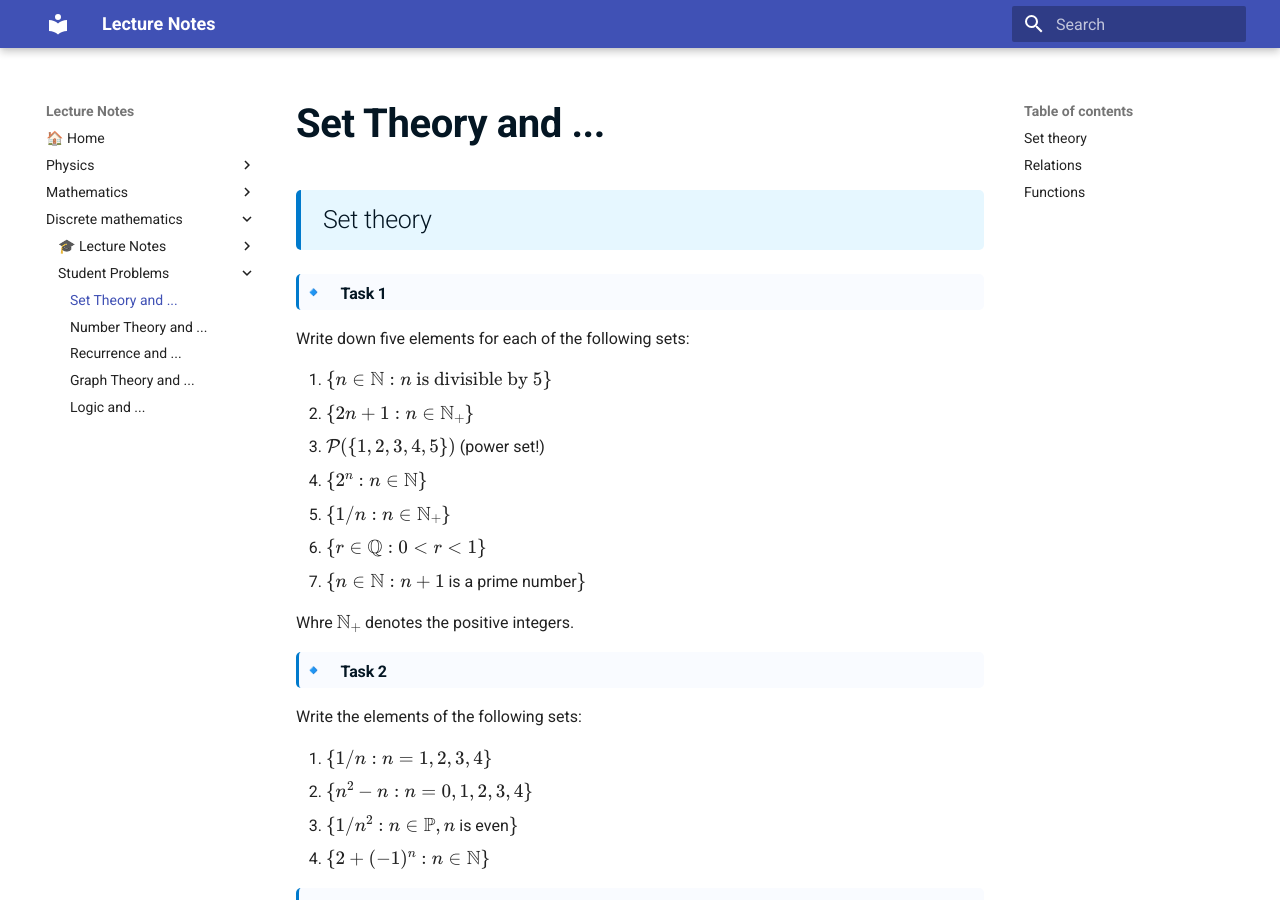
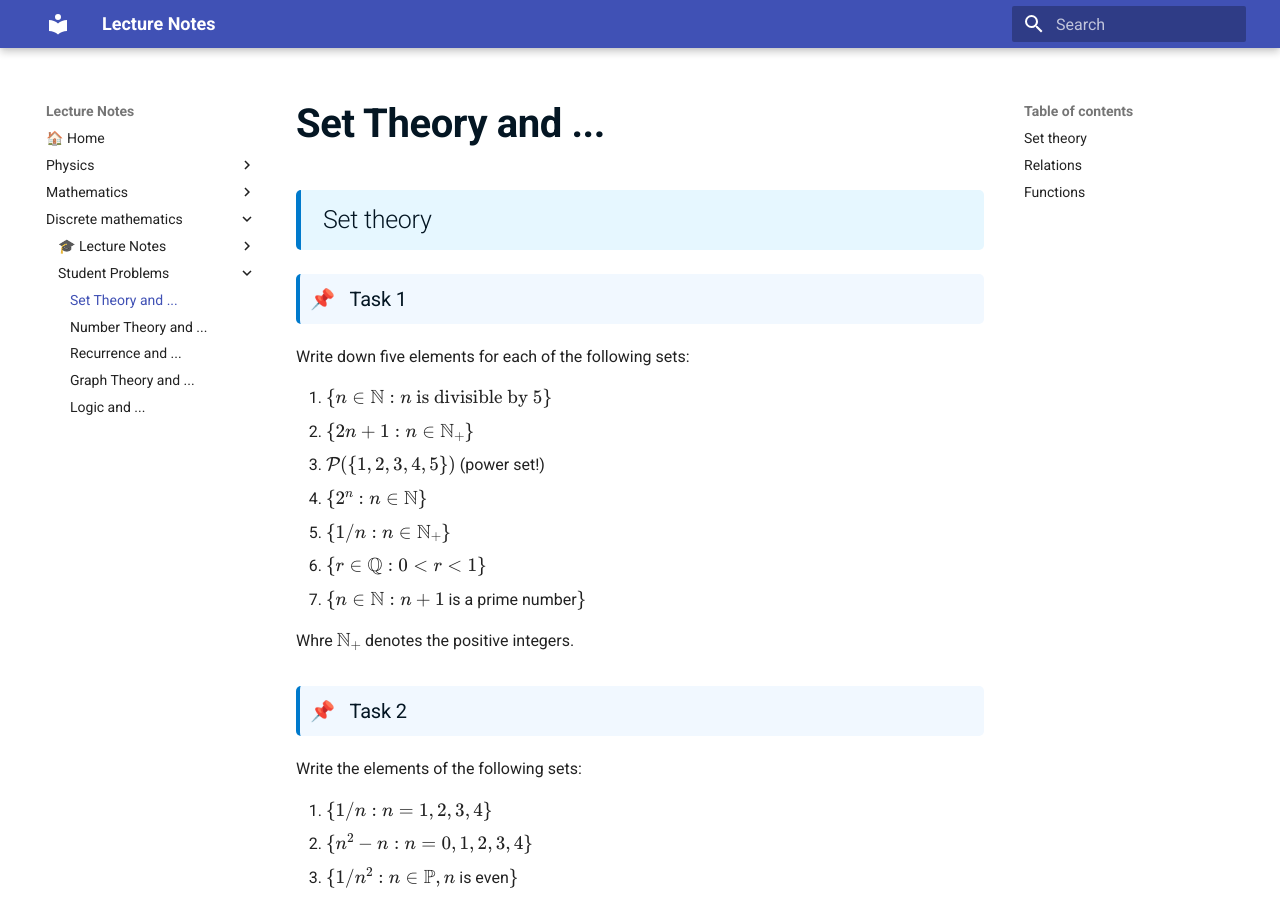
Before and after one commit to yusuf21sami/Mathematics_Physics_Lectures, an MkDocs documentation site: the page built from docs/Discrete_Mathematics/1_Set_theory_and_.md, in a window 1280 px wide and 900 px high. Built offline with MkDocs 1.6.1 and Material for MkDocs 9.7.7, drawn with Linux system fonts in a browser that asks for light colours; nearby versions of some CDN libraries.

```diff
--- a/docs/Discrete_Mathematics/1_Set_theory_and_.md
+++ b/docs/Discrete_Mathematics/1_Set_theory_and_.md
@@ -1,6 +1,6 @@
 ## Set theory
 
-#### Task 1
+### Task 1
 
 Write down five elements for each of the following sets:
 
@@ -14,7 +14,7 @@ Write down five elements for each of the following sets:
 
 Whre $\mathbb{N}_{+}$ denotes the positive integers.
 
-#### Task 2
+### Task 2
 
 Write the elements of the following sets:
 
@@ -24,7 +24,7 @@ Write the elements of the following sets:
 4. $\{2 + (-1)^n: n \in \mathbb{N}\}$
 
 
-#### Task 3
+### Task 3
 
 Determine the following sets, i.e., write down their elements if the sets are non-empty and write $\emptyset$ if they are empty:
 
@@ -40,7 +40,7 @@ Determine the following sets, i.e., write down their elements if the sets are no
 10. $\{3n + 1: n \in \mathbb{N} \land n \leq 6\}$
 11. $\{n \in \mathbb{P}: n$ is a prime number and $n \leq 15\}$
 
-#### Task 4
+### Task 4
 
 How many elements do the following sets have? Write $\infty$ if the set is infinite:
 
@@ -60,7 +60,7 @@ How many elements do the following sets have? Write $\infty$ if the set is infin
 14. $\{n \in \mathbb{N}: n$ is even or prime$\}$
 
 
-#### Task 5
+### Task 5
 
 Consider the sets $\{0, 1\}$, $(0, 1)$, and $[0, 1)$. Are the following statements true?
 
@@ -72,7 +72,7 @@ Consider the sets $\{0, 1\}$, $(0, 1)$, and $[0, 1)$. Are the following statemen
 6. $(0, 1) \cap \mathbb{Q} = \emptyset$
 
 
-#### Task 6
+### Task 6
 
 Let $U = \{1, 2, 3, 4, 5, \dots, 12\}$, $A = \{1, 3, 5, 7, 11\}$, $B = \{2, 3, 5, 7, 11\}$, $C = \{2, 3, 6, 12\}$, and $D = \{2, 4, 8\}$. Determine the following sets:
 
@@ -85,7 +85,7 @@ Let $U = \{1, 2, 3, 4, 5, \dots, 12\}$, $A = \{1, 3, 5, 7, 11\}$, $B = \{2, 3, 5
 
 Where $\oplus$ denotes the symmetric difference operation.
 
-#### Task 7
+### Task 7
 
 Let $A = \{1, 2, 3\}$, $B = \{n \in \mathbb{P}: n$ is even$\}$, and $C = \{n \in \mathbb{P}: n$ is odd$\}$.
 
@@ -94,13 +94,13 @@ Let $A = \{1, 2, 3\}$, $B = \{n \in \mathbb{P}: n$ is even$\}$, and $C = \{n \in
 3. Which of the following sets: $A \oplus B$, $A \oplus C$, $A \setminus C$ are infinite?
 
 
-#### Task 8
+### Task 8
 
 What is the set $A \oplus A$ for any set $A$? What is $A \oplus \emptyset$?
 
 
 
-#### Task 9
+### Task 9
 
 Let $A = \{a, b, c\}$ and $B = \{a, b, d\}$.
 
@@ -108,7 +108,7 @@ Let $A = \{a, b, c\}$ and $B = \{a, b, d\}$.
 * Write or draw all ordered pairs from the set $A \times B$.
 * Write or draw all elements of the set $\{(x, y): x \in A, y \in B, x = y\}$.
 
-#### Task 10
+### Task 10
 
 Write the elements of the following sets:
 
@@ -121,7 +121,7 @@ Write the elements of the following sets:
 
 ## Relations
 
-#### Task 1
+### Task 1
 
 For the following relations in the set $S = \{0, 1, 2, 3\}$, determine which properties (Reflexive (Z), Irreflexive (PZ), Symmetric (S), Antisymmetric (AS), Transitive (P)) are satisfied:
 
@@ -131,7 +131,7 @@ For the following relations in the set $S = \{0, 1, 2, 3\}$, determine which pro
 4. $(m, n) \in R_4$, if $m + n \leq 4$,
 5. $(m, n) \in R_5$, if $\max\{m, n\} = 3$.
 
-#### Task 2
+### Task 2
 
 Let $A = \{-1, 0, 1, 2\}$. Each of the following statements defines a relation $R$ in $A$, i.e., $(m, n) \in R$ if the statement is true for $m, n \in A$. Write each relation as a set of ordered pairs:
 
@@ -145,11 +145,11 @@ Let $A = \{-1, 0, 1, 2\}$. Each of the following statements defines a relation $
 8. $mn = 2$,
 9. $\max\{m, n\} = 1$.
 
-#### Task 3
+### Task 3
 
 Which of the relations from Task 2 are reflexive, and which are symmetric?
 
-#### Task 4
+### Task 4
 
 In the set $\mathbb{N}$, the following binary relations are defined:
 
@@ -157,23 +157,23 @@ In the set $\mathbb{N}$, the following binary relations are defined:
 2. Write the relation $R_2$ defined by $\max\{m, n\} = 2$ as a set of ordered pairs.
 3. Determine if $R_3$, defined by $m^3 - n^3 \equiv 0 \pmod{5}$, contains infinitely many ordered pairs. Write some examples.
 
-#### Task 5
+### Task 5
 
 For each relation from Task 4, determine which properties: symmetric, antisymmetric, transitive, reflexive, irreflexive, are satisfied.
 
 
-#### Task 6
+### Task 6
 
 Provide an example of a relation that is:
 
 1. Antisymmetric and transitive but not reflexive,
 2. Symmetric but not reflexive or transitive.
 
-#### Task 7
+### Task 7
 
 Draw the graph of each relation from Task 1. Do not draw arrows if the relation is symmetric.
 
-#### Task 8
+### Task 8
 
 Draw the graph of each relation from Task 2. Do not draw arrows if the relation is symmetric.
 
@@ -181,7 +181,7 @@ Draw the graph of each relation from Task 2. Do not draw arrows if the relation
 
 **Basics**
 
-#### Task 1
+### Task 1
 
 For function $f: \mathbb{R} \to \mathbb{R}$ defined as follows:
 
@@ -199,7 +199,7 @@ $$
 3. Determine $\text{Im}(f)$.
 
 
-#### Task 2
+### Task 2
 
 Let $S = \{1, 2, 3, 4, 5\}$ and $T = \{a, b, c, d\}$. For each of the following questions, answer YES or NO. Provide a brief justification for your answer:
 
@@ -209,7 +209,7 @@ Let $S = \{1, 2, 3, 4, 5\}$ and $T = \{a, b, c, d\}$. For each of the following
 4. Are there **surjective** functions from $T$ to $S$?
 5. Are there **bijections** between $S$ and $T$?
 
-#### Task 4
+### Task 4
 
 Let $S = \{1, 2, 3, 4, 5\}$Consider the following functions defined on $S$:
 
@@ -224,7 +224,7 @@ Exercises:
 2. Sketch the graph of each function.
 3. Which of these functions are injective?
 
-#### Task 5
+### Task 5
 
 Define the function $f: \mathbb{N} \times \mathbb{N} \to \mathbb{N}$ as $f(m, n) = 2^{m + 3n}$.
 
@@ -233,7 +233,7 @@ Define the function $f: \mathbb{N} \times \mathbb{N} \to \mathbb{N}$ as $f(m, n)
 3. Does $f$ map $\mathbb{N} \times \mathbb{N}$ onto $\mathbb{N}$? Justify your answer.
 4. Show that $g(m, n) = 2^{4m}n$ defines a function from $\mathbb{N} \times \mathbb{N}$ to $\mathbb{N}$ that is not injective.
 
-#### Task 6
+### Task 6
 
 Define the following functions on $\mathbb{N}$:
 
@@ -250,7 +250,7 @@ Qestions:
 
 **Function composition**
 
-#### Task 1
+### Task 1
 
 Define three functions mapping $\mathbb{R} \to \mathbb{R}$ as follows:
 
@@ -265,12 +265,12 @@ Find:
 3. $h \circ g$,
 4. $g \circ h$.
 
-#### Task 2
+### Task 2
 
 Show that if $f: S \to T$ and $g: T \to U$ are injective functions, then $g \circ f$ is also injective.
 
 
-#### Task 15
+### Task 15
 
 Let $f$ and $g$ map $\mathbb{Z}$ to $\mathbb{Z}$, where $f(n) = n - 1$ for all $n \in \mathbb{Z}$, and $g$ is the characteristic function of even numbers in $\mathbb{Z}$:
 
@@ -291,7 +291,7 @@ $$
 
 **Inverse functions**
 
-#### Task 1
+### Task 1
 
 Find the inverse functions of the following functions mapping $\mathbb{R}$ to $\mathbb{R}$:
 
@@ -300,14 +300,14 @@ Find the inverse functions of the following functions mapping $\mathbb{R}$ to $\
 3. $h(x) = (x - 2)^3$
 4. $k(x) = \sqrt{x} + 7$
 
-#### Task 2
+### Task 2
 
 The functions $\log x$, $x^2$, $\sqrt{x}$, and $1/x$ are commonly available on calculators.
 
 1. Determine the domains of these functions.
 2. Which of these functions are inverses of each other?
 
-#### Task 3
+### Task 3
 
 Here are several functions mapping $\mathcal{P}(N) \times \mathcal{P}(N)$ to $\mathcal{P}(N)$:
 
@@ -321,7 +321,7 @@ Show that:
 2. Prove that none of these functions is injective.
 3. Determine the size of the set $F^{-1}(\{0\})$ and $F^{-1}(\{4\})$ for each of these functions $F$.
 
-#### Task 4
+### Task 4
 
 The following two functions map $\mathbb{N} \to \mathbb{N}$:
 
@@ -337,7 +337,7 @@ Show that:
 5. Prove that $g \circ f = 1_\mathbb{N}$ but $f \circ g \neq 1_\mathbb{N}$.
 
 
-#### Task 5
+### Task 5
 
 If $f: S \to S$ and $f \circ f = 1_S$, then $f$ is its own inverse. Show that the following functions are their own inverses:
 
@@ -346,12 +346,12 @@ If $f: S \to S$ and $f \circ f = 1_S$, then $f$ is its own inverse. Show that th
 3. $f(x) = 1 - x$ (for $x \in \mathbb{R}$).
 
 
-#### Task 6
+### Task 6
 
 Let $f: S \to T$ and $g: T \to U$ be bijections. Prove that $g \circ f$ is also a bijection and that $(g \circ f)^{-1} = f^{-1} \circ g^{-1}$.
 
 
-#### Task 7
+### Task 7
 
 Define the function $f: \mathbb{R} \times \mathbb{R} \to \mathbb{R} \times \mathbb{R}$ as $f(x, y) = (x + y, x - y)$.
 
--- a/mkdocs.yml
+++ b/mkdocs.yml
@@ -74,12 +74,12 @@ theme:
   features:
     - content.code.copy
   toc:
-    depth: 3
+    depth: 2
 
 markdown_extensions:
   - toc:
       permalink: true
-      toc_depth: 3
+      toc_depth: 2
   - tables
   - pymdownx.arithmatex:
       generic: true
```
Also changed, not shown: docs/Discrete_Mathematics/2_Number_theory_and_.md (+5 -5 lines), docs/Discrete_Mathematics/3_Recurrence_and_.md (+13 -13 lines), docs/Discrete_Mathematics/5_Logic_and.md (+7 -7 lines).
